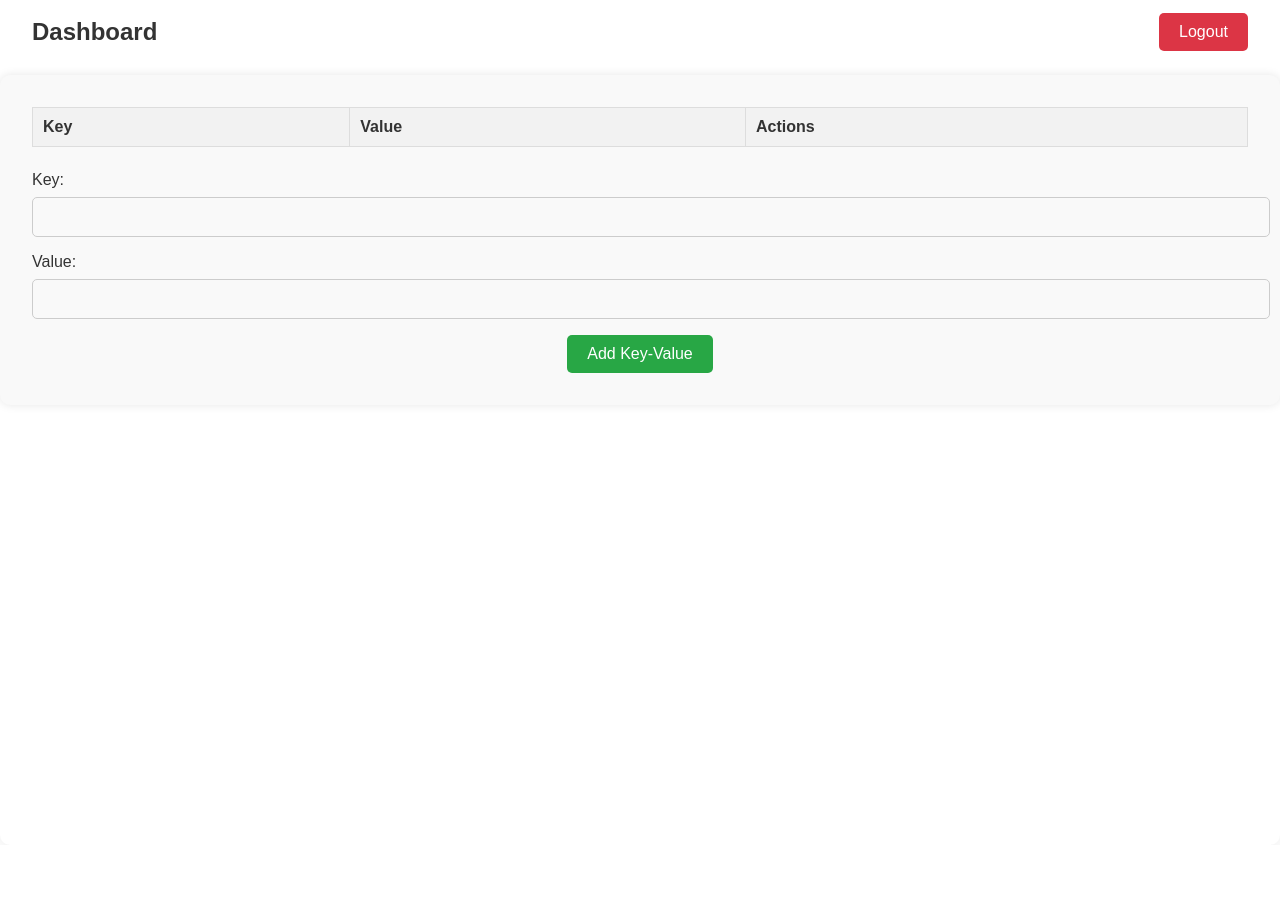
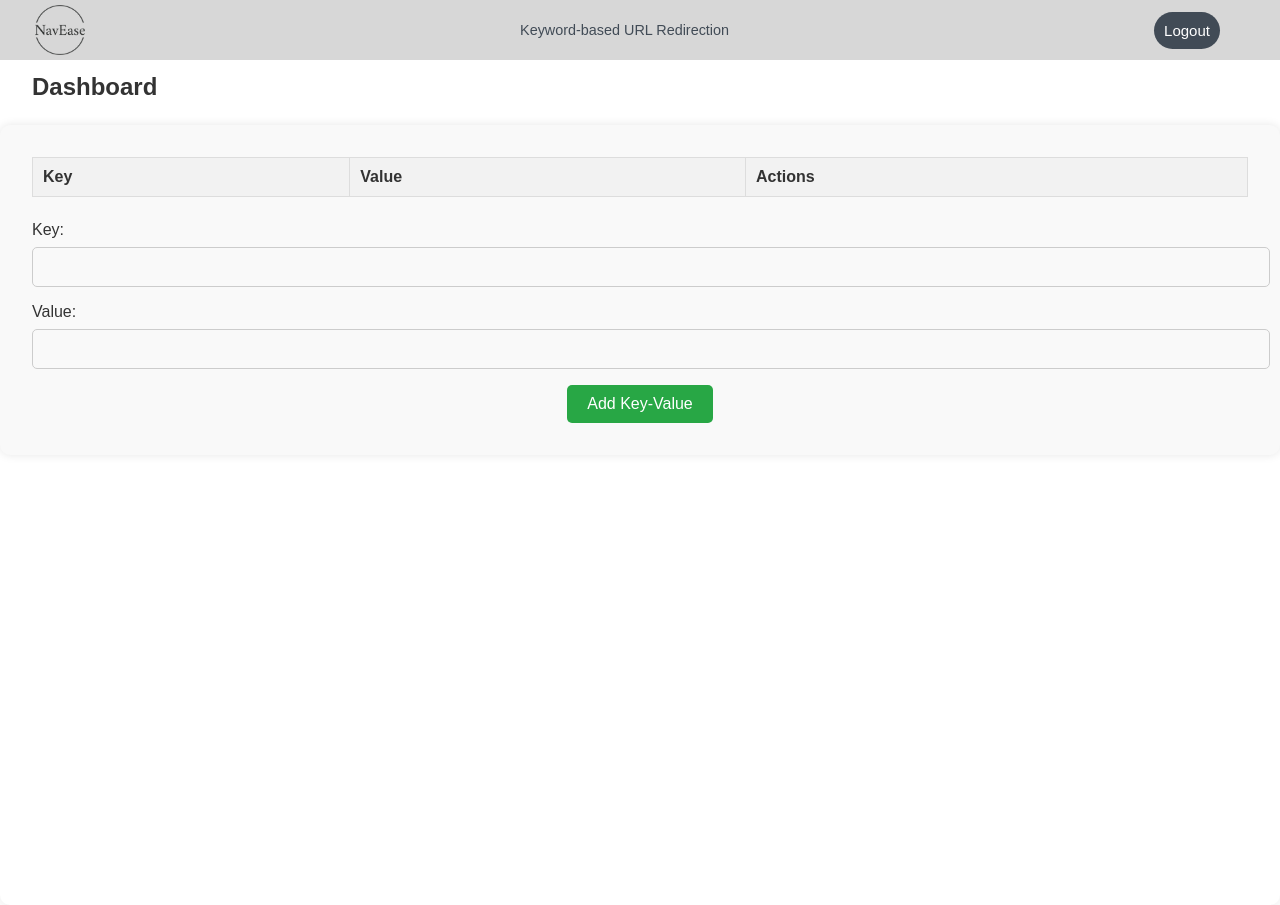
Before and after one commit to akhileshSRE/NavEase-app, a Flask app: page /dashboard in a window 1280 px wide. Before the commit the page ends 373 px from the top, so only its background shows below. Run offline with Flask 2, Linux system fonts and the light colour scheme; the visitor is signed in with stand-in values (Sample User, id 1); data comes from the database, SQL or seed files in the repository; data that the repository does not hold is empty; some libraries are stand-ins or nearby versions.

Commit message:
Some enhancement with navbar

```diff
--- a/static/css/dashboard.css
+++ b/static/css/dashboard.css
@@ -9,6 +9,7 @@ body {
     align-items: center;
     height: 100vh;
     margin: 0;
+    padding-top: 60px;
 }
 
 .dashboard-container {
@@ -373,3 +374,55 @@ header h1 {
 .add-button:hover {
     background: #218838;
 }
+
+/* Add new CSS rules for the navbar */
+.navbar {
+    position: fixed;
+    top: 0;
+    left: 0;
+    right: 0;
+    height: 60px;
+    background-color: #d7d7d7;
+    display: flex;
+}
+
+.navbar-container {
+    display: flex;
+    align-items: center;
+    width: 100%;
+    max-width: 1200px;
+    padding: 0 20px;
+    justify-content:space-between
+}
+
+.navbar-logo {
+    position: relative;
+    width: 50px;
+    left: 15px;
+    margin-right: 25px;
+    background-size: contain;
+}
+
+.navbar-brand {
+    color: #414b56;
+    font-size: 90%;
+    font-weight: normal;
+    text-decoration: none;
+}
+
+.logout-nav-button {
+    padding: 10px;
+    border: none;
+    border-radius: 20px;
+    background: #414b56;
+    color: #fff;
+    font-size: 15px;
+    transition: background 0.3s;
+    margin-top: 1.5rem;
+    margin-bottom: 1.5rem;
+    text-decoration: none;
+}
+
+.logout-nav-button:hover {
+    box-shadow: 0 5px 15px 2px rgba(0, 0, 0, 0.5);
+}
--- a/templates/dashboard.html
+++ b/templates/dashboard.html
@@ -7,12 +7,18 @@
     <script src="{{ url_for('static', filename='js/dashboard.js') }}"></script>
 </head>
 <body>
+    <nav class="navbar">
+        <div class="navbar-container">
+            <img class="navbar-logo" src="{{ url_for('static', filename='images/logo.png') }}" alt="User Icon">
+            <a href="#" class="navbar-brand">Keyword-based URL Redirection</a>
+            <button href="{{ url_for('logout') }}" class="logout-nav-button">Logout</button>
+        </div>
+    </nav>
     <div class="dashboard-container">
         <header>
             <div class="header-left">
                 <h1>Dashboard</h1>
             </div>
-            <a class="logout-button" href="{{ url_for('logout') }}">Logout</a>
         </header>
         {% with messages = get_flashed_messages() %}
           {% if messages %}
```
